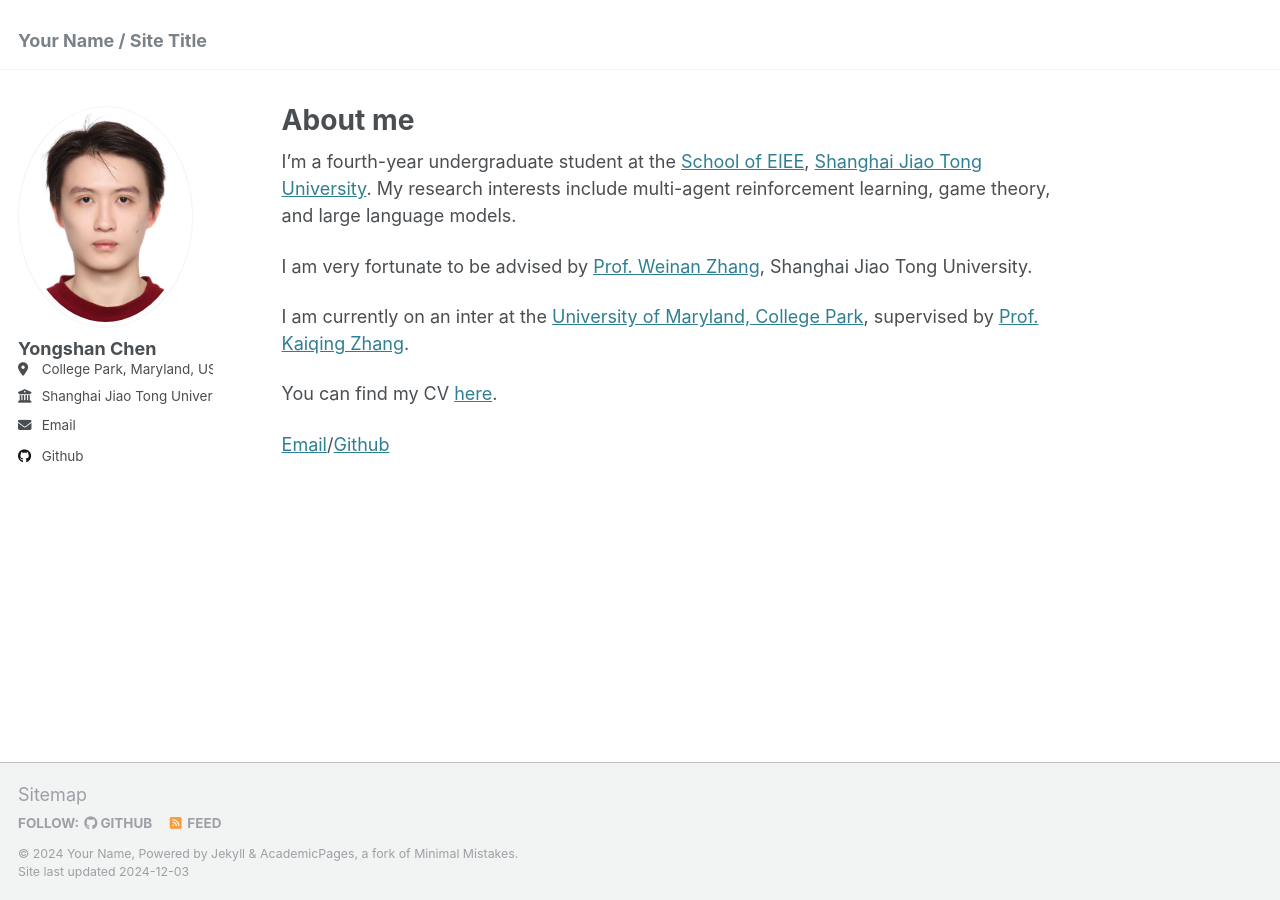
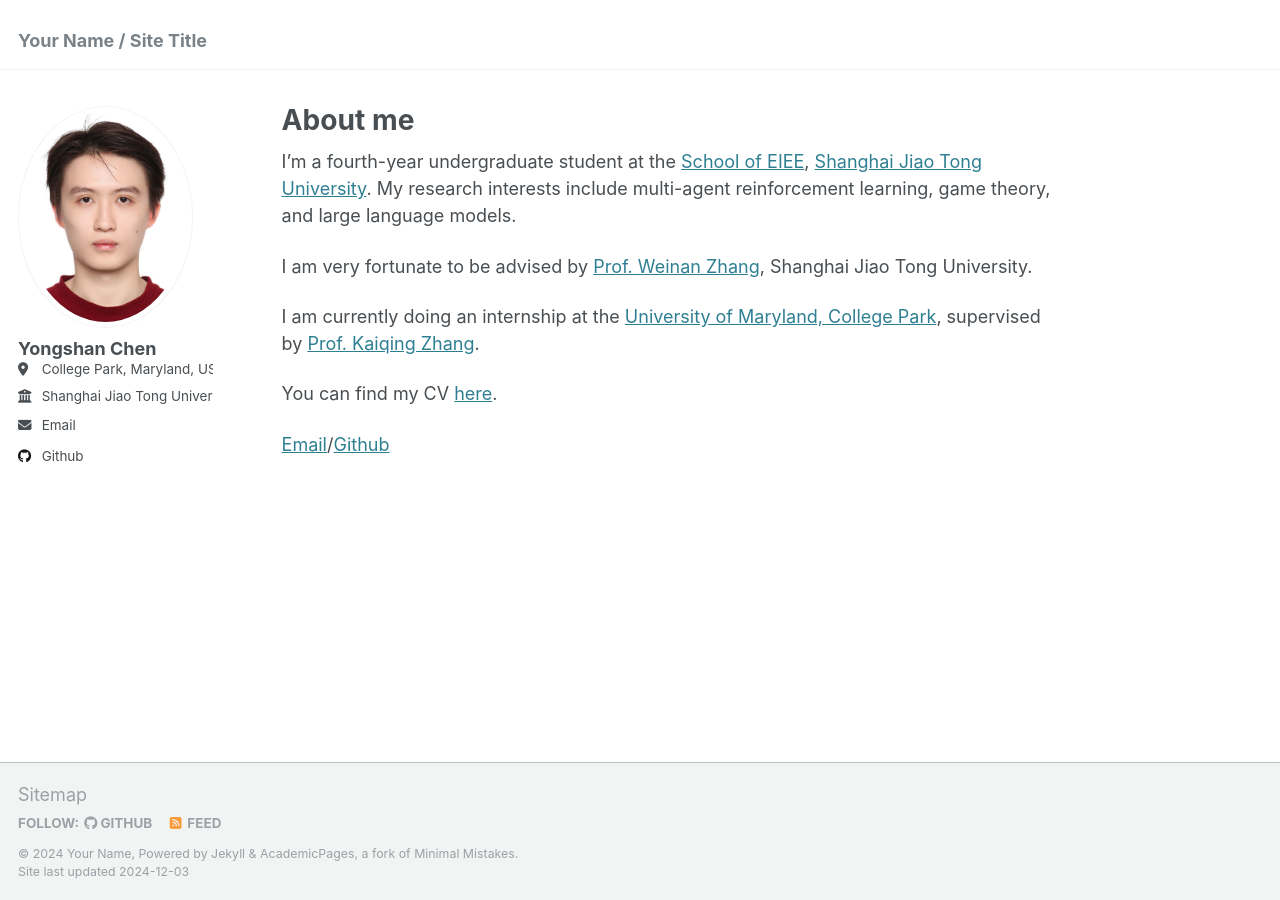
Before and after one commit to EternalFir/EternalFir.github.io, a Jekyll site: the page built from _pages/about.md, in a window 1280 px wide. Built offline with Jekyll 4.4.1, drawn with Linux system fonts in a browser that asks for light colours.

Commit message:
Update about.md

```diff
--- a/_pages/about.md
+++ b/_pages/about.md
@@ -14,7 +14,7 @@ I'm a fourth-year undergraduate student at the [School of EIEE](https://english.
 
 I am very fortunate to be advised by [Prof. Weinan Zhang](https://wnzhang.net/), Shanghai Jiao Tong University.
 
-I am currently on an inter at the [University of Maryland, College Park](https://umd.edu/), supervised by [Prof. Kaiqing Zhang](https://kzhang66.github.io/).
+I am currently doing an internship at the [University of Maryland, College Park](https://umd.edu/), supervised by [Prof. Kaiqing Zhang](https://kzhang66.github.io/).
 
 You can find my CV [here](../assets/CV.pdf).
 
```
